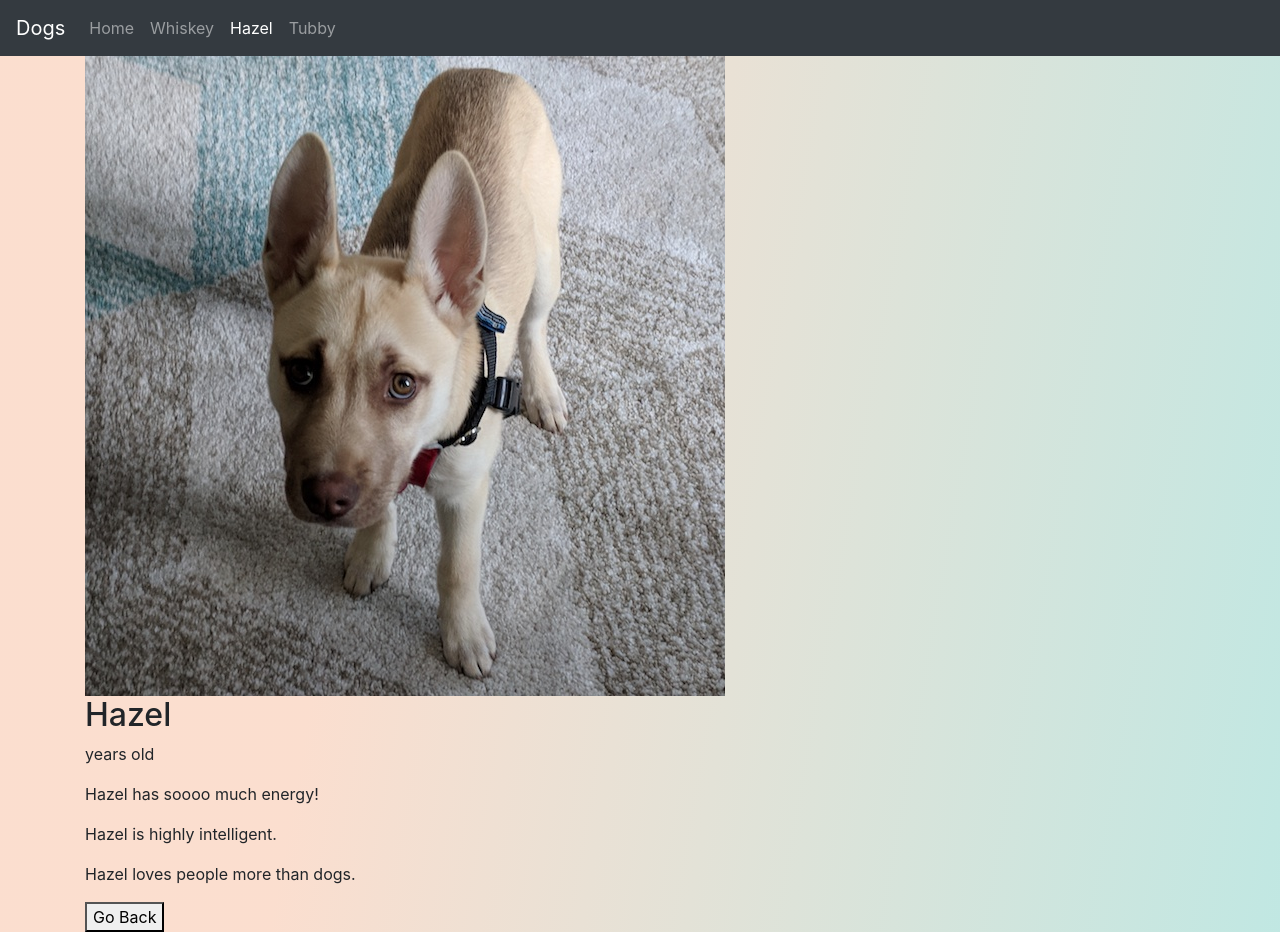
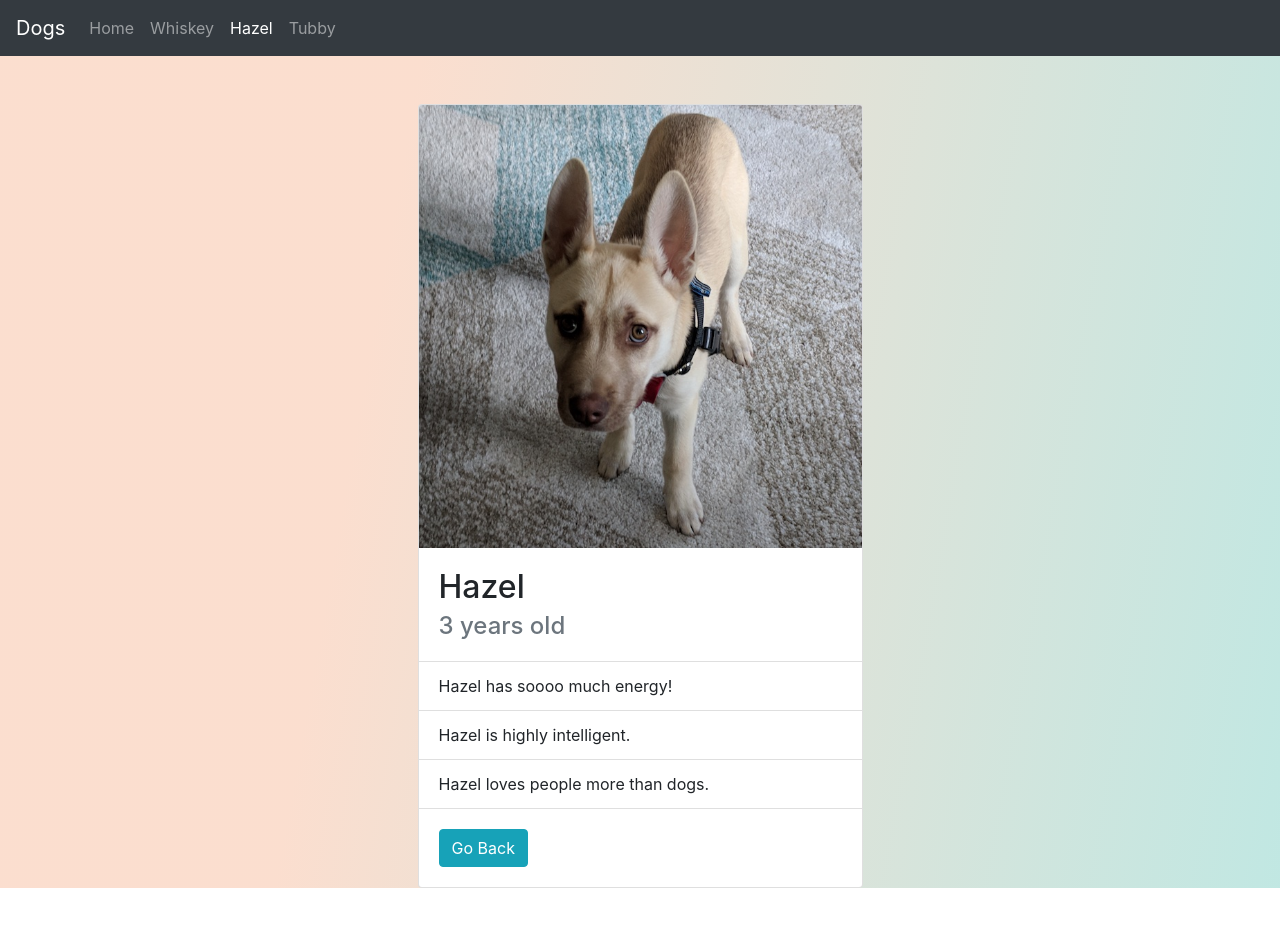
Before and after one commit to akabikov/snoutbook, a React (Create React App) app: page /dogs/hazel in a window 1280 px wide. After the commit the page ends 888 px from the top, so only its background shows below. Built offline with nearby package versions, Linux system fonts and the light colour scheme.

Commit message:
style: styling card

```diff
--- a/src/Card.jsx
+++ b/src/Card.jsx
@@ -10,16 +10,30 @@ class Card extends React.Component {
 
     if (!item) return <Redirect to={`/${listName}`} />;
 
-    const { name, age, facts } = item;
-    const factsList = facts.map((fact, i) => <p key={i}>{fact}</p>);
+    const { name, descr, facts } = item;
+    const factsList = facts.map((fact, i) => (
+      <li className='list-group-item' key={i}>
+        {fact}
+      </li>
+    ));
 
     return (
-      <div>
-        <img src={`/img/${src}.jpg`} alt={name} />
-        <h2>{name}</h2>
-        <p>{age} years old</p>
-        {factsList}
-        <button onClick={history.goBack}>Go Back</button>
+      <div className='row justify-content-center mt-5'>
+        <div className='col-11 col-lg-5'>
+          <div className='card'>
+            <img className='card-img-top' src={`/img/${src}.jpg`} alt={name} />
+            <div className='card-body'>
+              <h2 className='card-title'>{name}</h2>
+              <h4 className='card-subtitle text-muted'>{descr}</h4>
+            </div>
+            <ul className='list-group list-group-flush'>{factsList}</ul>
+            <div className='card-body'>
+              <button className='btn btn-info' onClick={history.goBack}>
+                Go Back
+              </button>
+            </div>
+          </div>
+        </div>
       </div>
     );
   }
```
